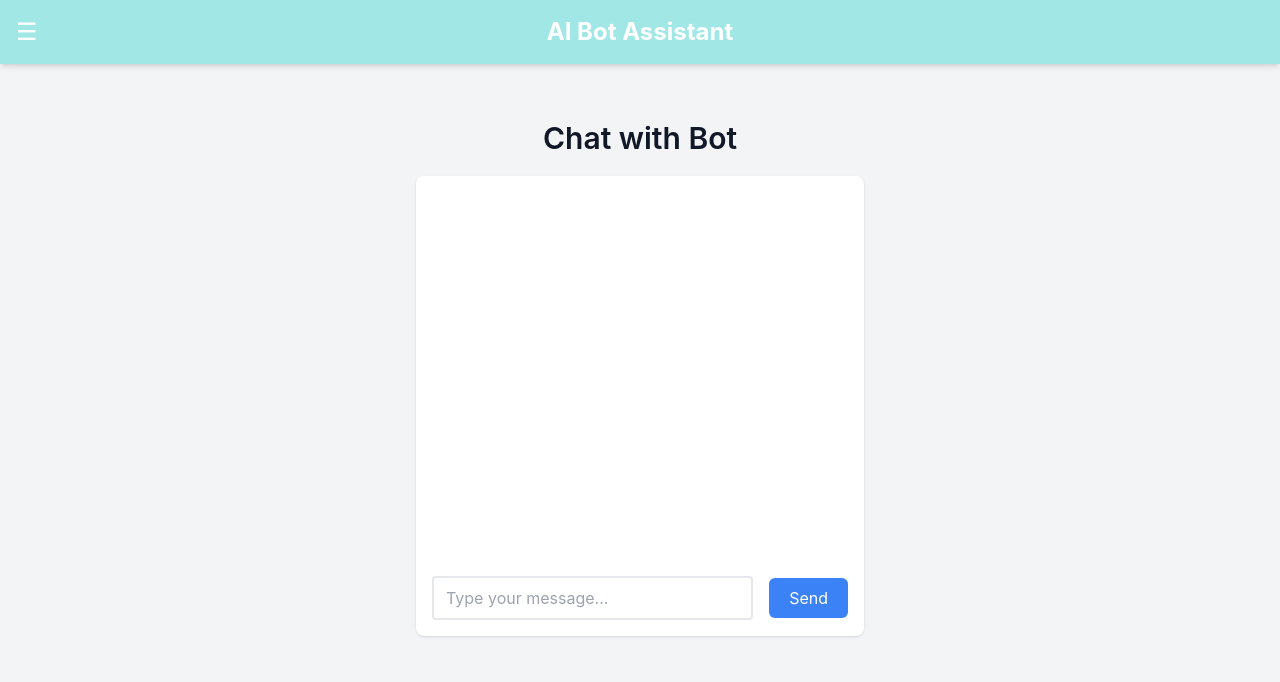
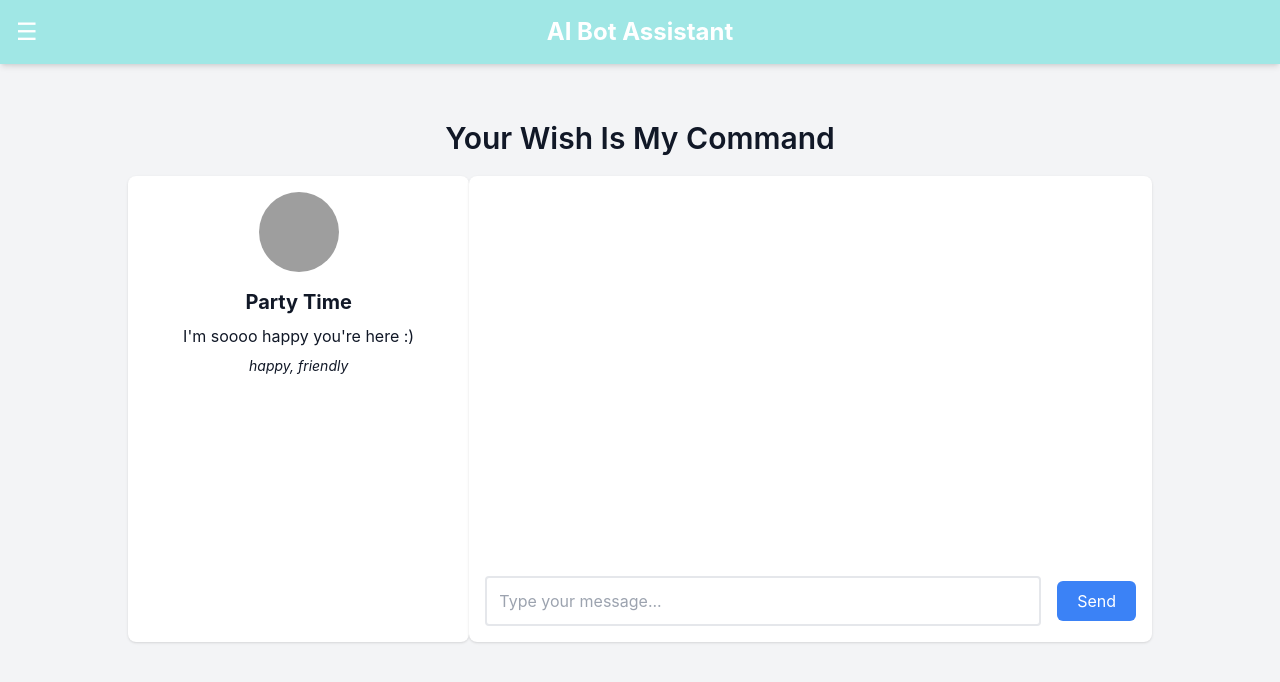
Before and after one commit to MikeMoldawsky/say, a Next.js app in the folder say/: page /chat in a window 1280 px wide. Shown: the top 682 px of the page. Built offline with nearby package versions, Linux system fonts and the light colour scheme; grey boxes are pictures that could not be loaded.

Commit message:
chat-working

```diff
--- /dev/null
+++ b/say/src/components/Bot.ts
@@ -0,0 +1,7 @@
+export interface Bot {
+	id: number;
+	name: string;
+	behavior: string;
+	imageUrl: string;
+	description: string;
+}
--- /dev/null
+++ b/say/src/components/BotInformation.tsx
@@ -0,0 +1,20 @@
+// BotInformation.tsx
+import React from 'react';
+import { Bot } from './Bot';
+
+interface BotInformationProps {
+	bot: Bot;
+}
+
+const BotInformation: React.FC<BotInformationProps> = ({ bot }) => {
+	return (
+		<div className="flex flex-col items-center">
+			<img className="w-20 h-20 object-cover rounded-full mb-4" src={bot.imageUrl} alt={bot.name} />
+			<h3 className="text-xl font-bold mb-2">{bot.name}</h3>
+			<p className="text-base mb-2">{bot.description}</p>
+			<p className="text-sm italic">{bot.behavior}</p>
+		</div>
+	);
+};
+
+export default BotInformation;
--- a/say/src/components/ChatInput.tsx
+++ b/say/src/components/ChatInput.tsx
@@ -39,7 +39,7 @@ const ChatInput: React.FC<ChatInputProps> = ({ onNewMessage }) => {
 				value={inputValue}
 				onChange={(event) => setInputValue(event.target.value)}
 				placeholder="Type your message..."
-				className="flex-grow mr-4 px-3 py-2 rounded border-2 border-gray-200 focus:outline-none focus:border-blue-400"
+				className="flex-grow mr-4 px-3 py-2 rounded border-2 border-gray-200 focus:outline-none focus:border-blue-400 min-h-[50px] max-h-[100px] resize-y overflow-auto"
 			/>
 			<button
 				type="submit"
--- a/say/src/components/ChatMessage.tsx
+++ b/say/src/components/ChatMessage.tsx
@@ -19,12 +19,16 @@ const ChatMessage: React.FC<ChatMessageProps> = ({ message }) => {
 		<div
 			className={`${
 				sender === 'user' ? 'bg-blue-200' : 'bg-green-200'
-			} flex items-start mb-4 mx-4 p-4 rounded-lg w-2/3 ${
+			} flex items-start mb-4 mx-4 p-4 rounded-lg w-3/4 ${
 				sender === 'user' ? 'self-end' : ''
 			}`}
 		>
-			{sender === 'bot' ? <img src="https://i.imgur.com/8Km9tLL.png" alt="Bot Avatar" /> : <img src="https://i.imgur.com/83aoGyM.gif" alt="Bot Avatar" />}
-			<div className="flex flex-col">
+			 <img
+				 className="mr-4 h-10 w-10 rounded-full self-start"
+				  src={sender === 'bot' ? "https://i.imgur.com/8Km9tLL.png": "https://i.imgur.com/83aoGyM.gif"}
+				  alt="Avatar"
+			 />
+			<div className="flex flex-col break-words">
 				<p>{text}</p>
 				<span className="text-sm text-gray-600 mt-1">{formattedTimestamp}</span>
 			</div>
--- a/say/src/components/ChatWindow.tsx
+++ b/say/src/components/ChatWindow.tsx
@@ -2,8 +2,15 @@ import React, { useState } from 'react';
 import  { Message } from './ChatMessage';
 import ChatMessages from './ChatMessages';
 import ChatInput from './ChatInput';
+import BotInformation from './BotInformation';
+import { Bot } from './Bot';
 
-const ChatWindow: React.FC = () => {
+interface ChatBotProps {
+	bot: Bot;
+}
+
+
+const ChatWindow: React.FC<ChatBotProps> = ({bot}) => {
 	const [messages, setMessages] = useState<Message[]>([]);
 
 	const handleNewMessage = (message: Message) => {
@@ -12,10 +19,15 @@ const ChatWindow: React.FC = () => {
 
 	return (
 		<div className="bg-gray-100 min-h-screen">
-			<h2 className="text-center text-3xl font-semibold pt-10 pb-5">Chat with Bot</h2>
-			<div className="bg-white max-w-md mx-auto rounded-lg shadow">
-				<ChatMessages messages={messages} />
-				<ChatInput onNewMessage={handleNewMessage} />
+			<h2 className="text-center text-3xl font-semibold pt-10 pb-5">Your Wish Is My Command</h2>
+			<div className="flex max-w-5xl mx-auto">
+				<div className="w-1/3 bg-white p-4 rounded-lg shadow">
+					<BotInformation bot={bot} />
+				</div>
+				<div className="w-2/3 bg-white rounded-lg shadow">
+					<ChatMessages messages={messages} />
+					<ChatInput onNewMessage={handleNewMessage} />
+				</div>
 			</div>
 		</div>
 	);
--- /dev/null
+++ b/say/src/pages/api/bots.ts
@@ -0,0 +1,24 @@
+import { NextApiRequest, NextApiResponse } from 'next';
+import { Chat } from '../../utils/chat';
+
+
+const bots = {
+   1:  { id: 1, name: 'Party Time', behavior: 'happy, friendly', description: "I'm soooo happy you're here :) ", imageUrl: 'https://i.imgur.com/8Km9tLL.png' },
+   2: { id: 2, name: 'Working Time', behavior: 'sad, formal, proffesional', description: "You again? I'm tired...", imageUrl: 'https://i.imgur.com/8Km9tL2.png' }
+}
+
+export default async (req: NextApiRequest, res: NextApiResponse) => {
+  if (req.method === 'GET') {
+    try {
+      const { id } = req.body;
+
+      res.status(200).json({ message: bots[id]});
+    } catch (error) {
+      console.error('Error get bot:', error);
+      res.status(500).json({ message: 'Error get bot' });
+    }
+  } else {
+    res.setHeader('Allow', 'GET');
+    res.status(405).end('Method Not Allowed');
+  }
+};
--- a/say/src/pages/chat.tsx
+++ b/say/src/pages/chat.tsx
@@ -1,13 +1,15 @@
 import React from 'react';
 import Header from '../components/Header';
 import ChatWindow from '../components/ChatWindow';
+
+const bot = { id: 1, name: 'Party Time', behavior: 'happy, friendly', description: "I'm soooo happy you're here :) ", imageUrl: 'https://i.imgur.com/8Km9tLL.png' }
 
 const ChatPage: React.FC = () => {
     return (
         <div>
             <Header />
             <div className="pt-20 px-4">
-                <ChatWindow />
+                <ChatWindow bot={bot}/>
             </div>
         </div>
     );
```
Also changed, not shown: say/src/components/BotCard.tsx (+1 -8 lines).
